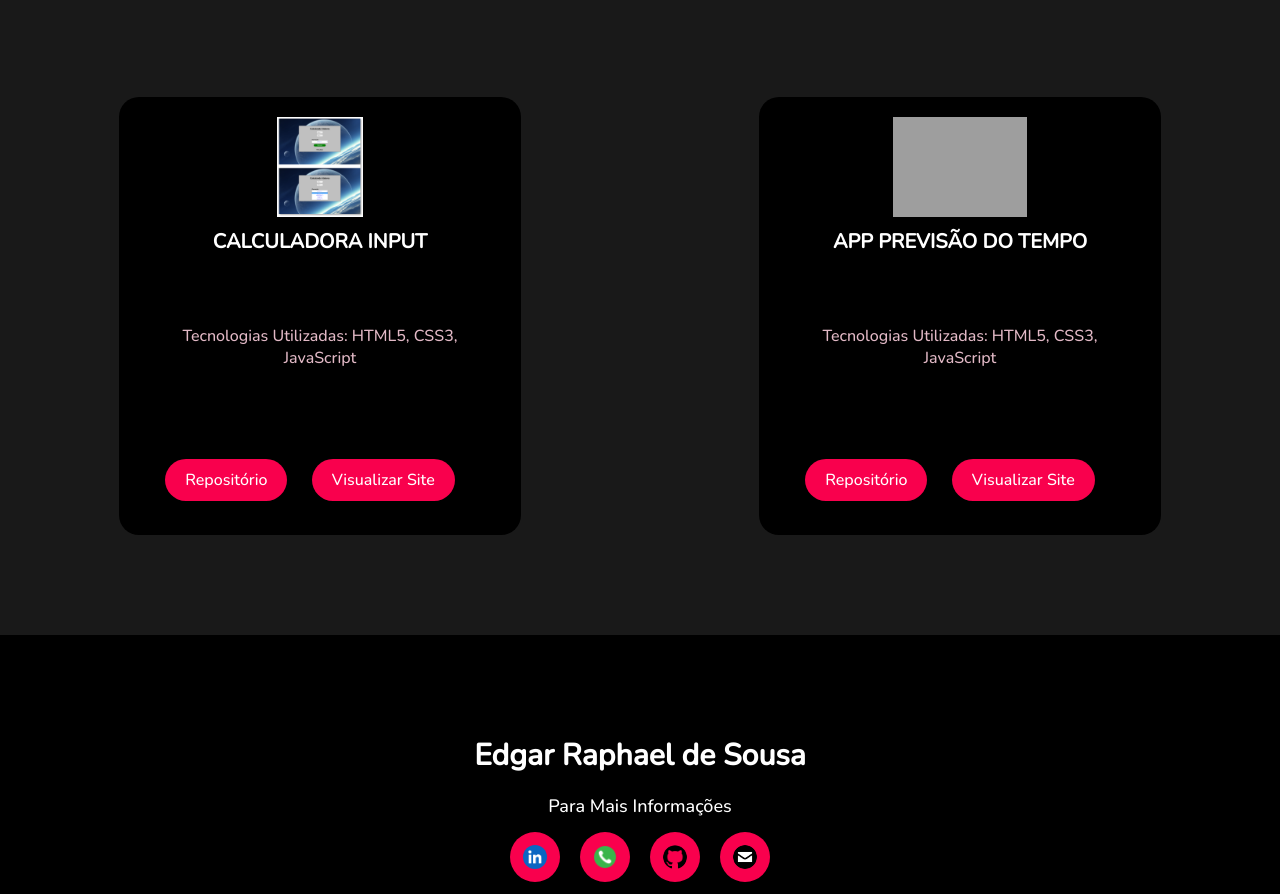
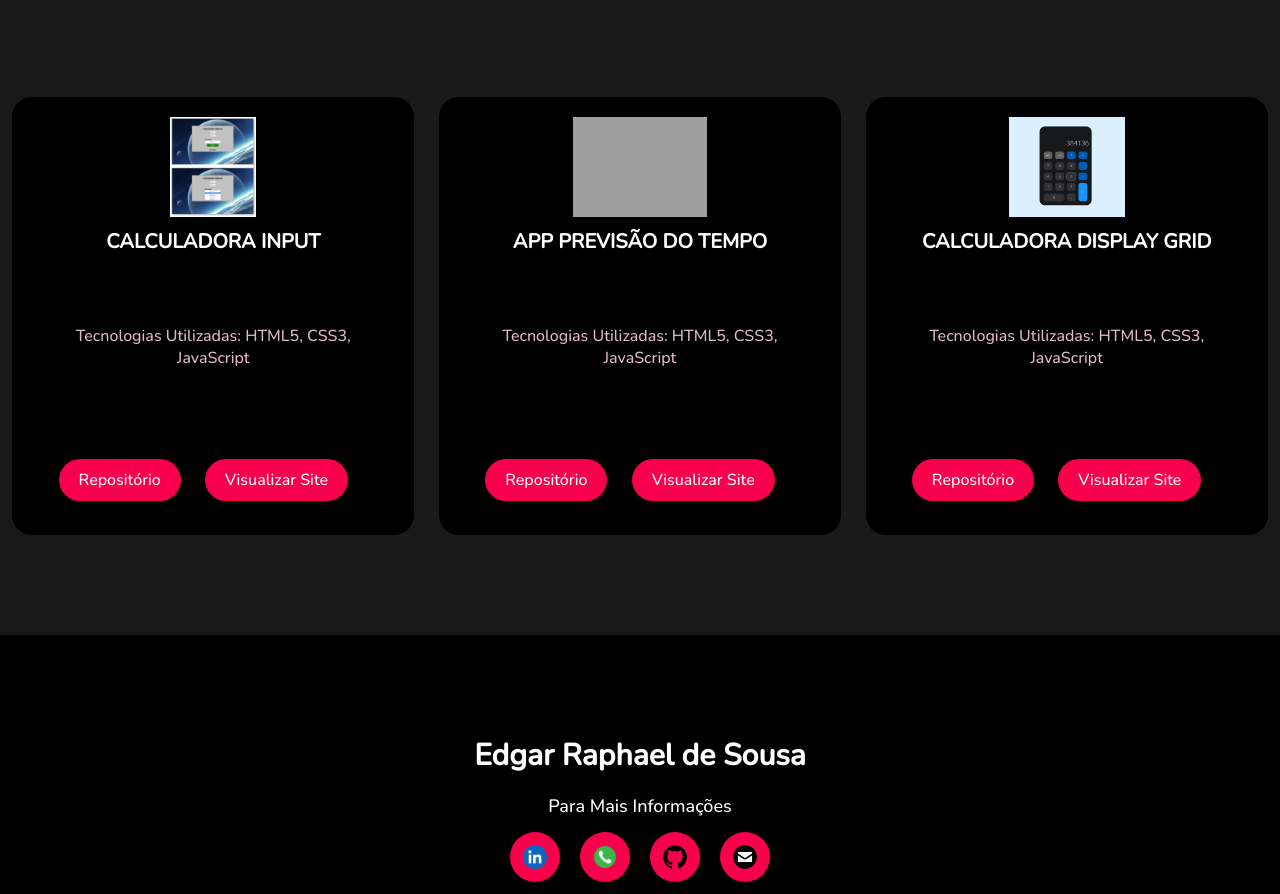
Before and after one commit to edgarsousa21/10_portfolio-edgar-raphael-sousa, a plain HTML site: page index.html in a window 1280 px wide. Shown: the part 2551-3445 px from the top of the page. Drawn offline with nearby package versions, Linux system fonts and the light colour scheme; grey boxes are pictures that could not be loaded.

Commit message:
Add Card Project

```diff
--- a/index.html
+++ b/index.html
@@ -125,6 +125,15 @@
                 <a href="https://github.com/edgarsousa21/App-Previsao-do-Tempo-Edgar" target="_blank">Repositório</a>
                 <a href="https://app-previsao-tempo-edgar.netlify.app/" target="_blank">Visualizar Site</a>
             </div>
+
+            <!-- PROJETO 9: -->
+            <div class="card">
+                <img src="./img/10_min.png">
+                <h5>CALCULADORA DISPLAY GRID</h5>
+                <p>Tecnologias Utilizadas: HTML5, CSS3, JavaScript</p>
+                <a href="https://github.com/edgarsousa21/calculadora-display-grid-edgar" target="_blank">Repositório</a>
+                <a href="https://calculadora-display-grid-edgar.netlify.app/" target="_blank">Visualizar Site</a>
+            </div>
         </div>
 
     </div>
```
Also changed, not shown: img/10_min.png (added).
